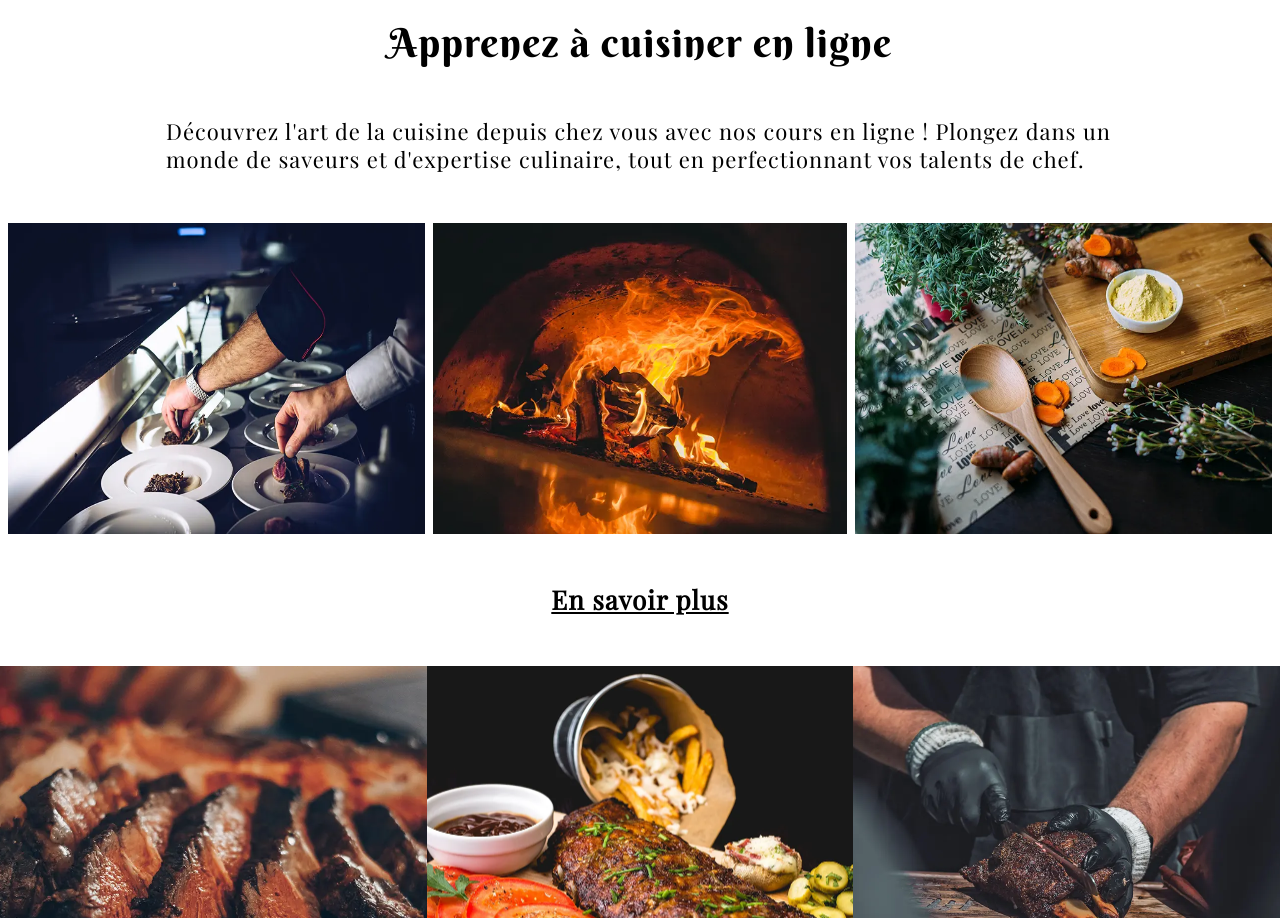
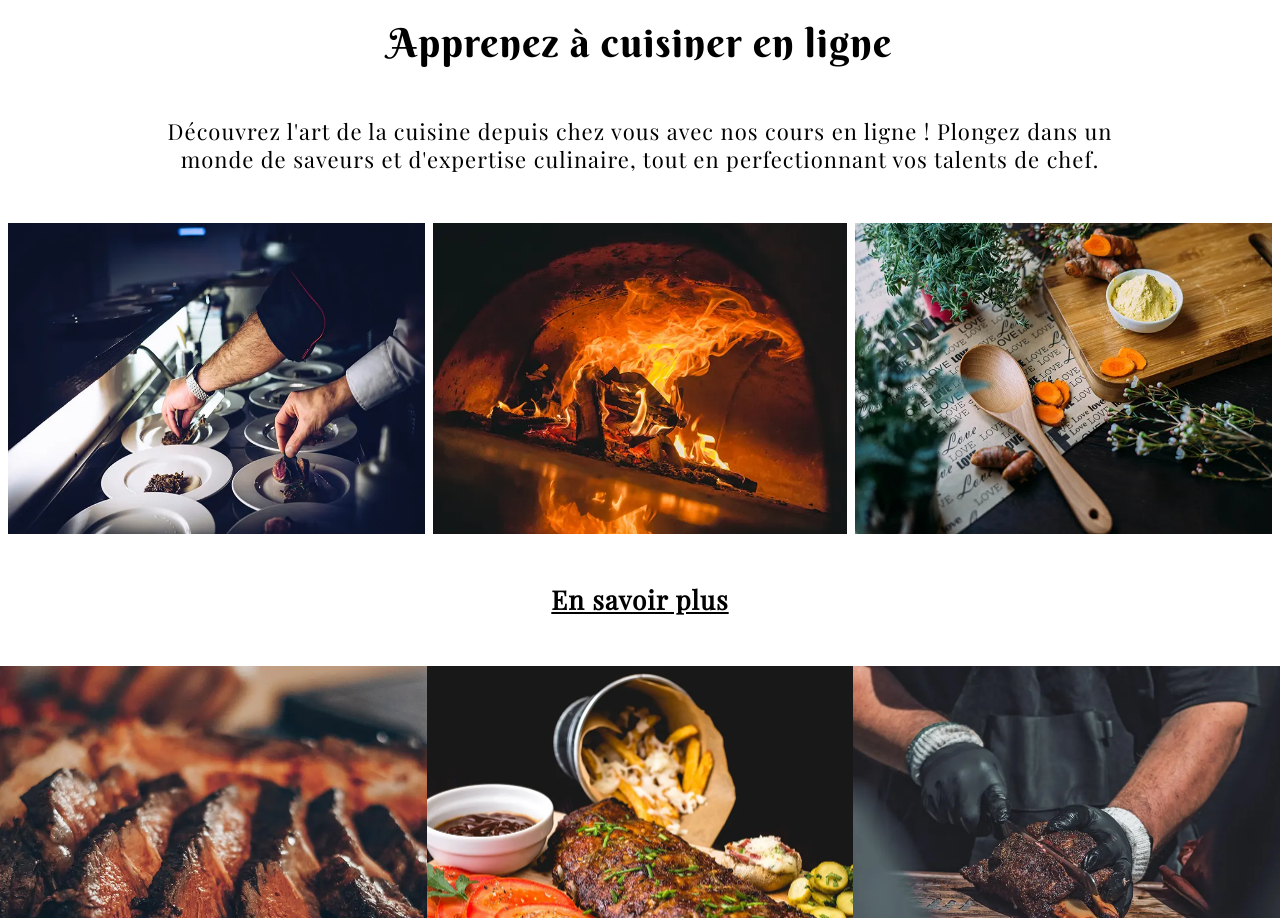
Before and after one commit to JulienCod/food-restaurant, a React (Vite) app: page / in a window 1280 px wide. Shown: the part 4466-5384 px from the top of the page. Built offline with nearby package versions, Linux system fonts and the light colour scheme.

Commit message:
add workflow ci/cd

```diff
--- a/src/assets/components/learn-to-cook/LearnToCook.jsx
+++ b/src/assets/components/learn-to-cook/LearnToCook.jsx
@@ -16,7 +16,7 @@ const LearnToCook = ({ animateElementsRef }) => {
         className="md:max-w-[75%] m-auto animate"
         ref={(el) => animateElementsRef.current.push(el)}
       >
-        <p className="text-[18px] lg:text-[22px]">
+        <p className="text-[18px] lg:text-[22px] text-center">
           Découvrez l'art de la cuisine depuis chez vous avec nos cours en ligne
           ! Plongez dans un monde de saveurs et d'expertise culinaire, tout en
           perfectionnant vos talents de chef.
```
